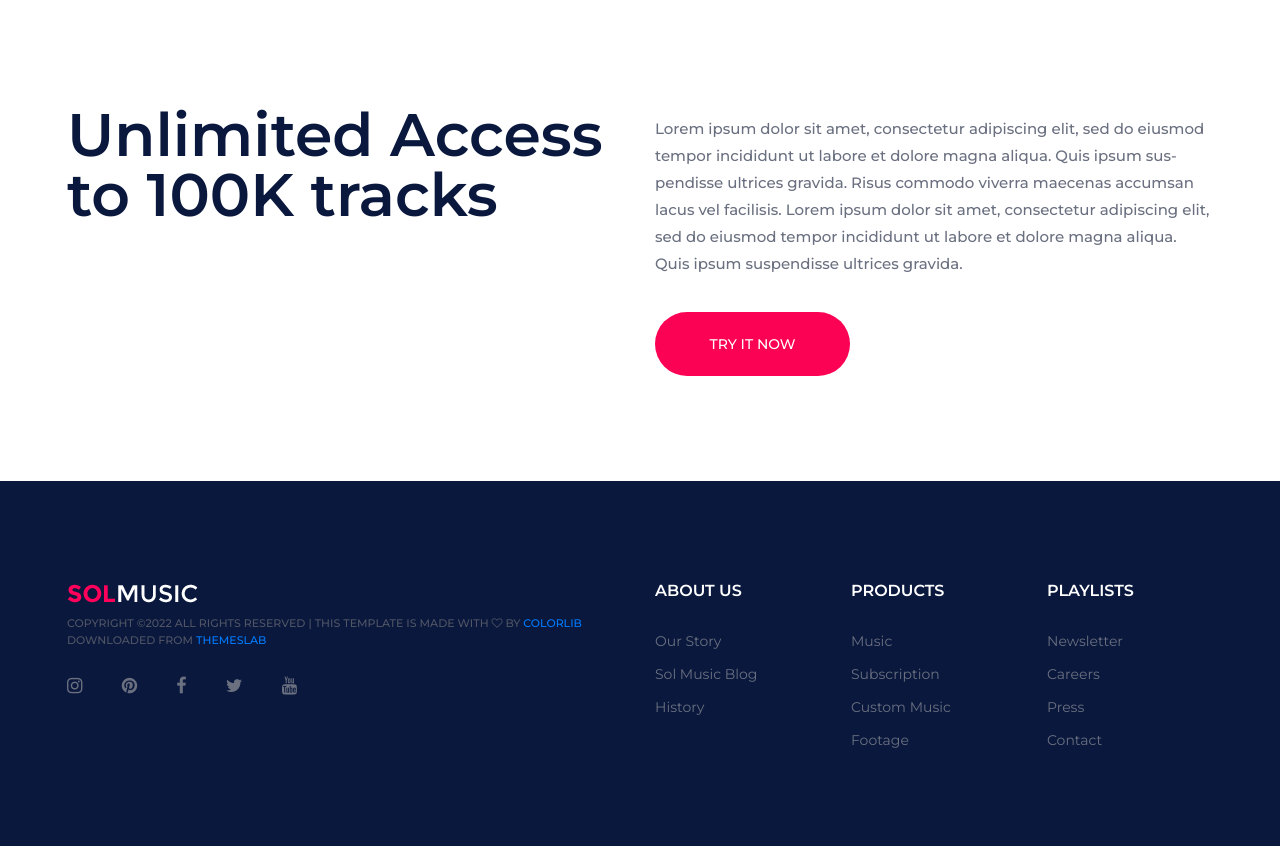
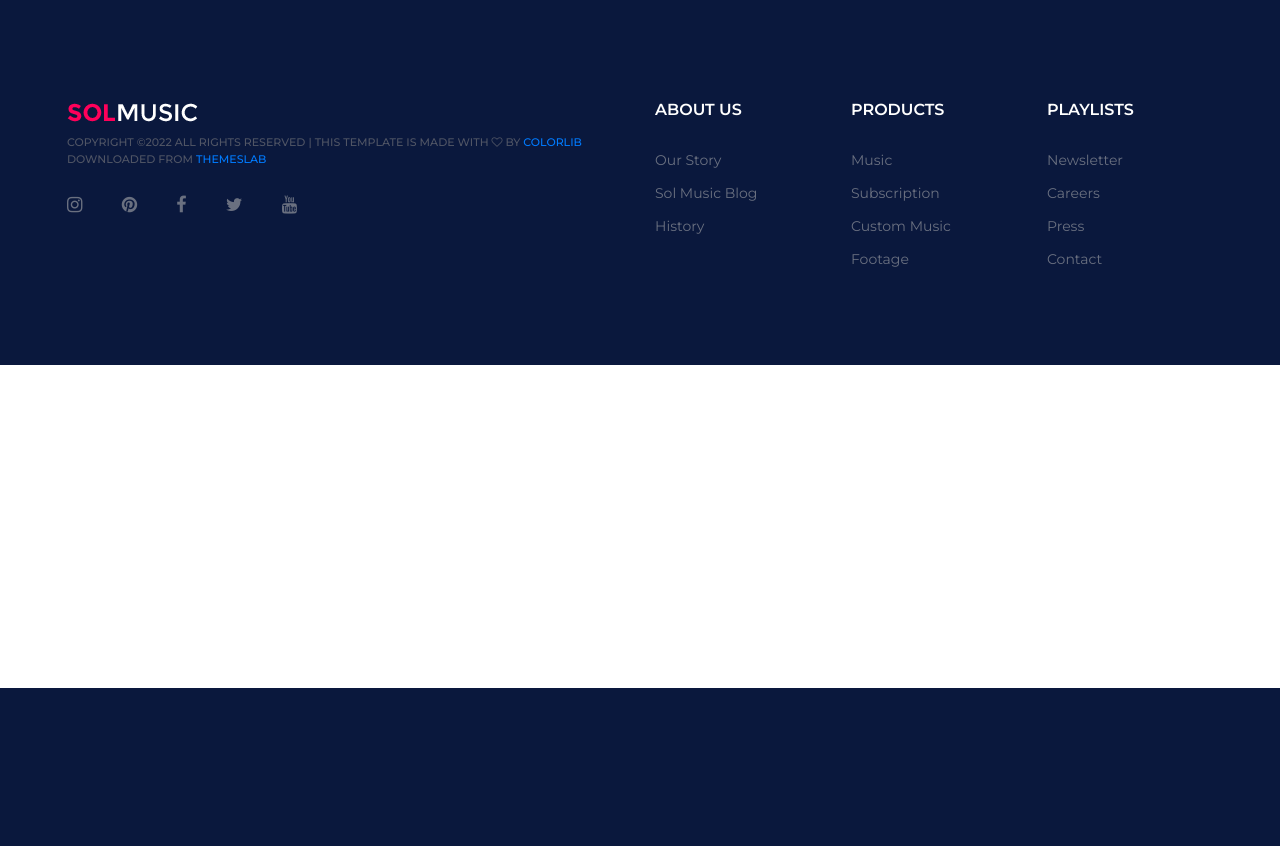
Before and after one commit to khs56/menucart, a Symfony app: template templates/base.html.twig in a window 1280 px wide; the page is wider, and only the part inside the window is pictured. Shown: the part 112-958 px from the top of that part. After the commit the page ends 800 px from the top of that part, so only its background shows below. Run offline with Twig, Linux system fonts and the light colour scheme; the template is opened without the code that fills it, so the values that code supplies are empty; some libraries are stand-ins or nearby versions.

Commit message:
Update base.html.twig

```diff
--- a/templates/base.html.twig
+++ b/templates/base.html.twig
@@ -66,21 +66,21 @@
 
 
 	<!-- Intro section -->
-	<section class="intro-section spad">
-		<div class="container">
-			<div class="row">
-				<div class="col-lg-6">
-					<div class="section-title">
-						<h2>Unlimited Access to 100K tracks</h2>
-					</div>
-				</div>
-				<div class="col-lg-6">
-					<p>Lorem ipsum dolor sit amet, consectetur adipiscing elit, sed do eiusmod tempor incididunt ut labore et dolore magna aliqua. Quis ipsum sus-pendisse ultrices gravida. Risus commodo viverra maecenas accumsan lacus vel facilisis. Lorem ipsum dolor sit amet, consectetur adipiscing elit, sed do eiusmod tempor incididunt ut labore et dolore magna aliqua. Quis ipsum suspendisse ultrices gravida.</p>
-					<a href="#" class="site-btn">Try it now</a>
-				</div>
-			</div>
-		</div>
-	</section>
+<!--	<section class="intro-section spad">-->
+<!--		<div class="container">-->
+<!--			<div class="row">-->
+<!--				<div class="col-lg-6">-->
+<!--					<div class="section-title">-->
+<!--						<h2>Unlimited Access to 100K tracks</h2>-->
+<!--					</div>-->
+<!--				</div>-->
+<!--				<div class="col-lg-6">-->
+<!--					<p>Lorem ipsum dolor sit amet, consectetur adipiscing elit, sed do eiusmod tempor incididunt ut labore et dolore magna aliqua. Quis ipsum sus-pendisse ultrices gravida. Risus commodo viverra maecenas accumsan lacus vel facilisis. Lorem ipsum dolor sit amet, consectetur adipiscing elit, sed do eiusmod tempor incididunt ut labore et dolore magna aliqua. Quis ipsum suspendisse ultrices gravida.</p>-->
+<!--					<a href="#" class="site-btn">Try it now</a>-->
+<!--				</div>-->
+<!--			</div>-->
+<!--		</div>-->
+<!--	</section>-->
 	<!-- Intro section end -->
 
 
```
